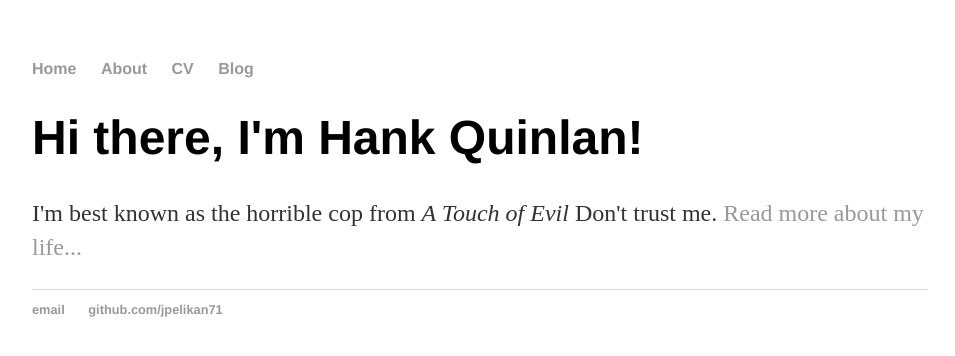
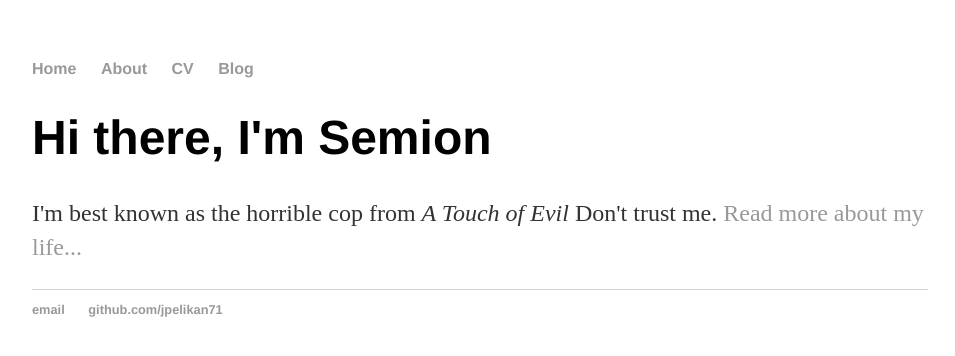
Before and after one commit to jpelikan71/jpelikan71dev.github.io, a Jekyll site: the page built from index.html, in a window 1280 px wide. Shown: the top 356 px of the page, without its empty margins (160-1115 px from the left). Built offline with Jekyll 4.4.1, drawn with Linux system fonts in a browser that asks for light colours.

Commit message:
Update index.html

```diff
--- a/index.html
+++ b/index.html
@@ -1,8 +1,9 @@
 ---
 layout: default
-title: Hank Quinlan, Horrible Cop
+title: Samion Paramonov, Researcher
 ---
 <div class="blurb">
-	<h1>Hi there, I'm Hank Quinlan!</h1>
-	<p>I'm best known as the horrible cop from <em>A Touch of Evil</em> Don't trust me. <a href="/about">Read more about my life...</a></p>
+	<h1>Hi there, I'm Semion</h1>
+	<p>I'm best known as the horrible cop from <em>A Touch of Evil</em> Don't trust me. <a href="/about">
+		Read more about my life...</a></p>
 </div><!-- /.blurb -->
```
